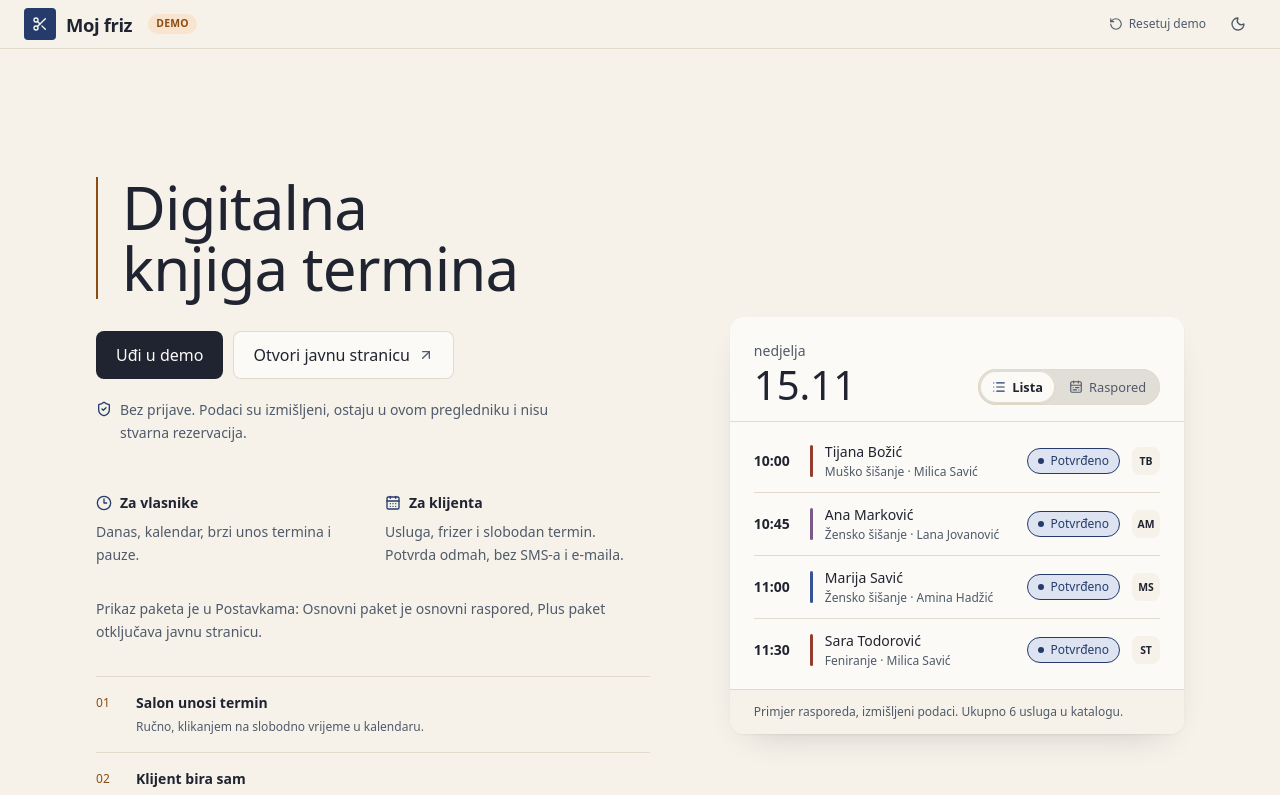
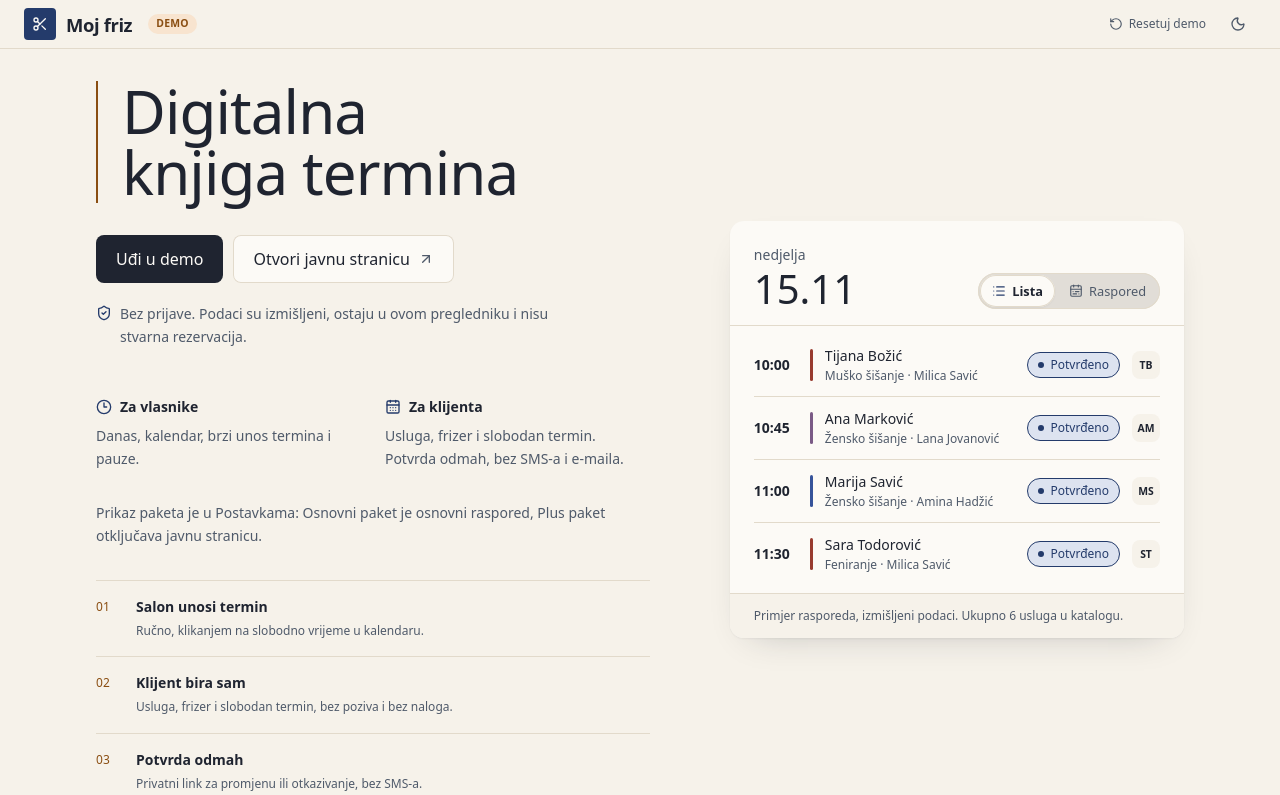
Before and after one commit to dzenanramic/moj-friz, a React (Vite) app in the folder frontend/: page / in a window 1280 px wide. Shown: the top 795 px of the page. Built offline with nearby package versions, Linux system fonts and the light colour scheme.

Commit message:
fixed desktop

```diff
--- a/frontend/src/app/DemoAccessPage.tsx
+++ b/frontend/src/app/DemoAccessPage.tsx
@@ -38,7 +38,6 @@ function DayPreview() {
   const active = (appointments.data ?? []).filter(
     (appointment) => appointment.status !== 'cancelled',
   )
-  const nextConfirmed = active.find((appointment) => appointment.status === 'confirmed')
   const activeHairdressers = (hairdressersQuery.data ?? []).filter(
     (hairdresser) => hairdresser.isActive,
   )
@@ -135,7 +134,7 @@ export function DemoAccessPage() {
   return (
     <div className="min-h-dvh bg-paper">
       <DemoBanner />
-      <main className="mx-auto grid w-full max-w-6xl gap-12 px-4  sm:px-8  lg:grid-cols-[minmax(0,1fr)_minmax(360px,0.82fr)] lg:items-center lg:gap-x-20 lg:py-24">
+      <main className="mx-auto grid w-full max-w-6xl gap-12 px-4  sm:px-8  lg:grid-cols-[minmax(0,1fr)_minmax(360px,0.82fr)] lg:items-center lg:gap-x-20">
         <div className="hero-enter max-w-xl lg:col-start-1 lg:row-start-1">
           {/* The product signs this page; the salon it opens into is named inside the demo. */}
 
```
